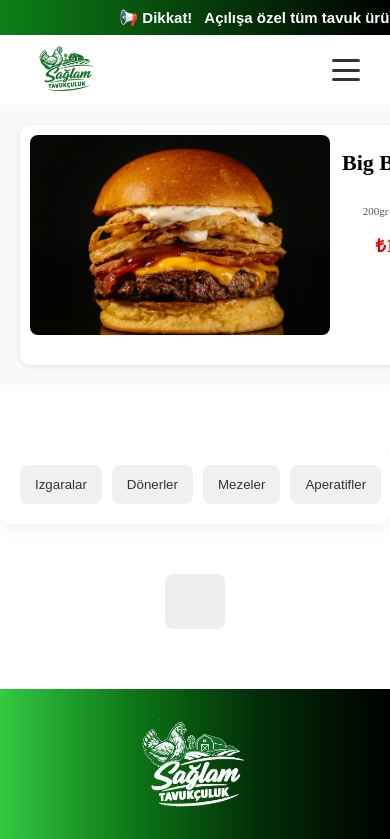
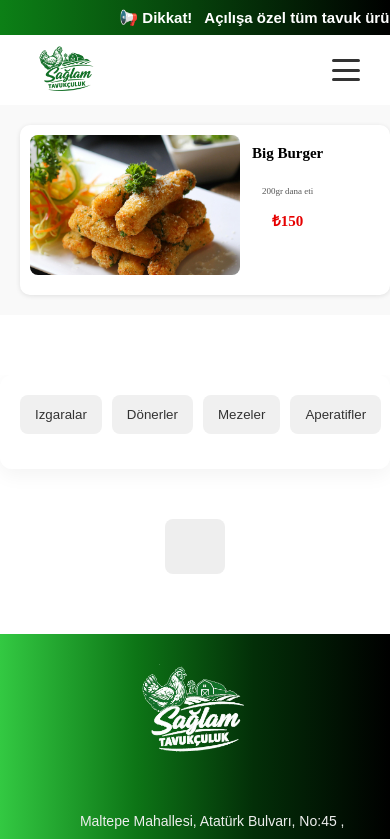
Before and after one commit to alicorak0/SaglamTavukcuWebSite, an Angular app: page /menu/1 in a window 390 px wide. Shown: the top 839 px of the page. Built offline with nearby package versions, Linux system fonts and the light colour scheme.

Commit message:
9 Şubat 14.2

```diff
--- a/src/app/component/categories-component/categories-component.html
+++ b/src/app/component/categories-component/categories-component.html
@@ -3,25 +3,30 @@
 <div class="categories-container">
   <div class="categories-grid">
 
-    <div class="category-card" routerLink="/menu/grills">
+    <div class="category-card" routerLink="/menu/ızgaralar">
       <h3>Izgaralar</h3>
     </div>
 
-    <div class="category-card" routerLink="/menu/doners">
+    <div class="category-card" routerLink="/menu/dönerler">
       <h3>Dönerler</h3>
     </div>
 
-    <div class="category-card" routerLink="/menu/appetizers">
+    <div class="category-card" routerLink="/menu/mezeler">
       <h3>Mezeler</h3>
     </div>
 
-    <div class="category-card" routerLink="/menu/snacks">
-      <h3>Aperitifler</h3>
+    <div class="category-card" routerLink="/menu/aperatifler">
+      <h3>Aperatifler</h3>
     </div>
 
-    <div class="category-card" routerLink="/menu/drinks">
+    <div class="category-card" routerLink="/menu/içecekler">
       <h3>İçecekler</h3>
     </div>
+
+<div class="category-card" routerLink="/menu/çiğ-ürünler">
+      <h3>Çiğ Ürünler</h3>
+    </div>
+
 
 
   </div>
--- a/src/app/component/menu-component/menu-component.css
+++ b/src/app/component/menu-component/menu-component.css
@@ -73,3 +73,176 @@
   font-weight: bold;
   color: #e60000;
 }
+
+/* Tablet (600px - 900px) → 2 sütun */
+@media (max-width: 1300px) {
+
+ .swiper-wrapper {
+    display: flex;
+    flex-direction: row;
+    gap: 0px;
+    padding: 0 20px;
+  }
+
+  .product-card {
+    width: 350px;
+    height: 150px;
+    display: flex;
+    background: #fff;
+    border-radius: 10px;
+    padding: 10px;
+    box-shadow: 0 1px 5px rgba(0, 0, 0, 0.1);
+  }
+
+  .product-img {
+    height: 140px;
+    width: 210px;
+    object-fit: cover;
+    border-radius: 8px;
+    margin-right: 12px;
+  }
+
+
+  .product-info {
+    display: flex;
+    flex-direction: column;
+    align-items: center;
+  }
+
+  .product-info h4 {
+    margin-top: 10px;
+    font-size: 15px;
+  }
+
+  .product-info .description {
+    margin-top: 4px;
+    font-size: 9px;
+    color: #555;
+  }
+
+  .product-info .price {
+    margin-top: 5px;
+    font-size: 15px;
+    font-weight: bold;
+    color: #e60000;
+  }
+}
+
+
+
+@media (max-width: 1100px) {
+
+
+  .swiper-wrapper {
+    display: flex;
+    flex-direction: row;
+    gap: 40px;
+    padding: 0 20px;
+  }
+
+}
+
+
+@media (max-width: 1000px) {
+
+
+  .swiper-wrapper {
+    display: flex;
+    flex-direction: row;
+    gap: 100px;
+    padding: 0 20px;
+  }
+
+}
+
+
+
+@media (max-width: 800px) {
+  .swiper-wrapper {
+    display: flex;
+    flex-direction: row;
+    gap: 180px;
+    padding: 0 20px;
+  }
+}
+
+@media (max-width: 700px) {
+  .swiper-wrapper {
+    display: flex;
+    flex-direction: row;
+    gap: 250px;
+    padding: 0 20px;
+  }
+}
+
+
+/* Mobil (<600px) → 1 sütun */
+@media (max-width: 600px) {
+
+
+
+  .popular-slider {
+    width: 100%;
+    overflow-x: hidden;
+    /* mobilde smooth swipe */
+    padding: 20px 0;
+    background: #f9f9f9;
+    /* IE / Edge scrollbar gizle */
+    scrollbar-width: none;
+    /* Firefox scrollbar gizle */
+  }
+
+  .popular-slider::-webkit-scrollbar {
+    display: none;
+    /* Chrome + Safari scrollbar gizle */
+  }
+
+  .swiper-wrapper {
+    display: flex;
+    flex-direction: row;
+    gap: 0px;
+    padding: 0 20px;
+  }
+
+  .product-card {
+    width: 350px;
+    height: 150px;
+    display: flex;
+    background: #fff;
+    border-radius: 10px;
+    padding: 10px;
+    box-shadow: 0 1px 5px rgba(0, 0, 0, 0.1);
+  }
+
+  .product-img {
+    height: 140px;
+    width: 210px;
+    object-fit: cover;
+    border-radius: 8px;
+    margin-right: 12px;
+  }
+
+  .product-info {
+    display: flex;
+    flex-direction: column;
+    align-items: center;
+  }
+
+  .product-info h4 {
+    margin-top: 10px;
+    font-size: 15px;
+  }
+
+  .product-info .description {
+    margin-top: 4px;
+    font-size: 9px;
+    color: #555;
+  }
+
+  .product-info .price {
+    margin-top: 5px;
+    font-size: 15px;
+    font-weight: bold;
+    color: #e60000;
+  }
+}
--- a/src/app/component/menu-component/menu-component.ts
+++ b/src/app/component/menu-component/menu-component.ts
@@ -17,9 +17,9 @@ import { FreeMode } from 'swiper/modules';
 export class MenuComponent implements AfterViewInit {
 
  products: Product[] = [
-  { productId: 1, categoryName: 'burgers', productName: 'Big Burger', description: '200gr dana eti', tooltip: 'En çok satan', price: 150, image: 'cheese-burger.jpg' },
-    { productId: 2, categoryName: 'burgers', productName: 'Big Burger', description: '200gr dana eti', tooltip: 'En çok satan', price: 150, image: 'cheese-burger.jpg' },  { productId: 1, categoryName: 'burgers', productName: 'Big Burger', description: '200gr dana eti', tooltip: 'En çok satan', price: 150, image: 'cheese-burger.jpg' },
-  { productId: 3, categoryName: 'burgers', productName: 'Big Burger', description: '200gr dana eti', tooltip: 'En çok satan', price: 150, image: 'cheese-burger.jpg' }
+  { productId: 1, categoryName: 'burgers', productName: 'Big Burger', description: '200gr dana eti', tooltip: 'En çok satan', price: 150, image: 'mozarella-sticks.jpg' },
+    { productId: 2, categoryName: 'burgers', productName: 'Big Burger', description: '200gr dana eti', tooltip: 'En çok satan', price: 150, image: 'mozarella-sticks.jpg' },  { productId: 1, categoryName: 'burgers', productName: 'Big Burger', description: '200gr dana eti', tooltip: 'En çok satan', price: 150, image: 'cheese-burger.jpg' },
+  { productId: 3, categoryName: 'burgers', productName: 'Big Burger', description: '200gr dana eti', tooltip: 'En çok satan', price: 150, image: 'mozarella-sticks.jpg' }
 
 ]
 
--- a/src/app/component/product-component/product-component.html
+++ b/src/app/component/product-component/product-component.html
@@ -2,35 +2,41 @@
   <aside class="sidebar">
     <ul>
       <li>
-        <button [routerLink]="['/menu', 'grills']" class="sidebar-btn" [class.active]="activeKey === 'grills'">
+        <button [routerLink]="['/menu', 'ızgaralar']" class="sidebar-btn" [class.active]="activeKey === 'ızgaralar'">
           Izgaralar
         </button>
       </li>
 
       <li>
-        <button [routerLink]="['/menu', 'doners']" class="sidebar-btn" [class.active]="activeKey === 'doners'">
+        <button [routerLink]="['/menu', 'dönerler']" class="sidebar-btn" [class.active]="activeKey === 'dönerler'">
           Dönerler
         </button>
       </li>
 
       <li>
-        <button [routerLink]="['/menu', 'appetizers']" class="sidebar-btn" [class.active]="activeKey === 'appetizers'">
+        <button [routerLink]="['/menu', 'mezeler']" class="sidebar-btn" [class.active]="activeKey === 'mezeler'">
           Mezeler
         </button>
       </li>
 
       <li>
-        <button [routerLink]="['/menu', 'snacks']" class="sidebar-btn" [class.active]="activeKey === 'snacks'">
+        <button [routerLink]="['/menu', 'aperatifler']" class="sidebar-btn" [class.active]="activeKey === 'aperatifler'">
           Aperatifler
         </button>
       </li>
 
       <li>
-      <button [routerLink]="['/menu', 'drinks']" class="sidebar-btn" [class.active]="activeKey === 'drinks'">
+      <button [routerLink]="['/menu', 'içecekler']" class="sidebar-btn" [class.active]="activeKey === 'içecekler'">
         İçecekler
       </button>
       </li>
 
+
+      <li>
+      <button [routerLink]="['/menu', 'çiğ-ürünler']" class="sidebar-btn" [class.active]="activeKey === 'çiğ-ürünler'">
+        Çiğ Ürünler
+      </button>
+      </li>
 
     </ul>
   </aside>
--- a/src/app/component/product-component/product-component.ts
+++ b/src/app/component/product-component/product-component.ts
@@ -23,11 +23,12 @@ export class ProductComponent implements OnInit {
   activeKey: string = ''; // Sidebar hangi kategori aktif
 
 categoryNameMap: { [key: string]: string } = {
-  'grills': 'Izgaralar',
-  'doners': 'Dönerler',
-  'appetizers': 'Mezeler',
-  'snacks': 'Aperatifler',
-  'drinks': 'İçecekler'
+  'ızgaralar': 'Izgaralar',
+  'dönerler': 'Dönerler',
+  'mezeler': 'Mezeler',
+  'aperatifler': 'Aperatifler',
+  'içecekler': 'İçecekler',
+  'çiğ-ürünler': 'Çiğ Ürünler'
 
 };
 
--- a/src/app/services/product-service.ts
+++ b/src/app/services/product-service.ts
@@ -7,8 +7,8 @@ import { Product } from '../models/product';
 export class ProductService {
 
    private products: Product[] = [
-  { productId: 1, categoryName: 'grills', productName: 'Big Burger', description: '200gr dana eti', tooltip: 'En çok satan', price: 150, image: 'revola.png' },
-    { productId: 2, categoryName: 'grills', productName: 'Big Burger', description: '200gr dana eti', tooltip: 'En çok satan', price: 150, image: 'cheese-burger.jpg' },
+  { productId: 1, categoryName: 'ızgaralar', productName: 'Big Burger', description: '200gr dana eti', tooltip: 'En çok satan', price: 150, image: 'revola.png' },
+    { productId: 2, categoryName: 'dönerler', productName: 'Big Burger', description: '200gr dana eti', tooltip: 'En çok satan', price: 150, image: 'cheese-burger.jpg' },
 
 
 ];
```
Also changed, not shown: public/mozarella-sticks.jpg (added).
